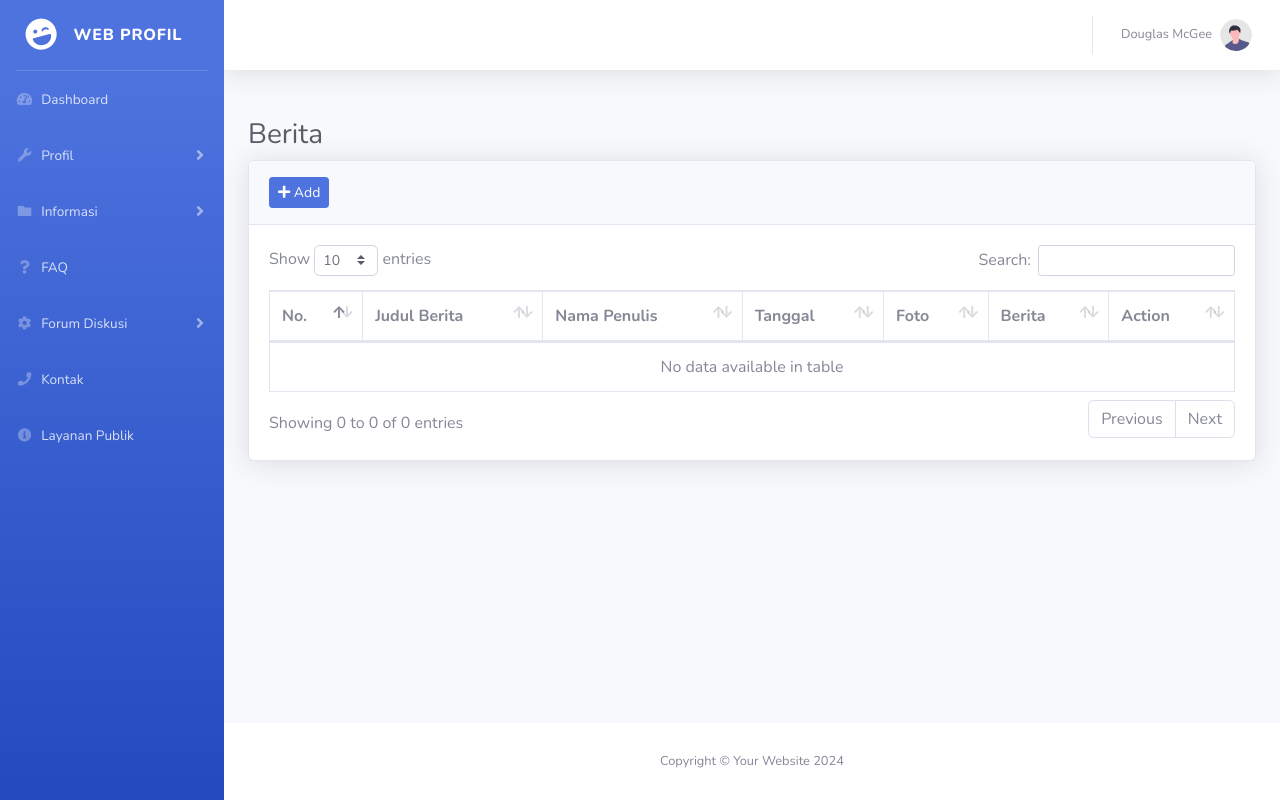
After one commit to ekastn15/web-profil, a Laravel app: page /berita in a window 1280 px wide. The commit adds this page. Run offline with Laravel 10, Linux system fonts and the light colour scheme; data that the repository does not hold is empty.

Commit message:
CRUD Berita

```diff
--- /dev/null
+++ b/app/Http/Controllers/BeritaController.php
@@ -0,0 +1,52 @@
+<?php
+
+namespace App\Http\Controllers;
+
+use App\Models\Berita;
+use GuzzleHttp\Psr7\Message;
+use Illuminate\Http\Request;
+
+class BeritaController extends Controller
+{
+    public function index() {
+
+        $berita = Berita::orderBy('created_at', 'DESC')->get();
+        return view('berita.index', compact('berita'));
+    }
+
+    public function add() {
+
+        return view('berita.insert');
+    }
+
+    public function insert(Request $request) {
+        Berita::create($request->all());
+
+        return redirect()->route('berita')->with('success', 'Data Berhasi Ditambah...');
+    }
+
+    public function edit(string $id_berita) {
+
+        $berita = Berita::findOrFail($id_berita);
+
+        return view('berita.edit', compact('berita'));
+    }
+
+    public function update(Request $request, $id_berita) {
+
+        $berita = Berita::findOrFail($id_berita);
+
+        $berita->update($request->all());
+
+        return redirect()->route('berita')->with('message', 'Edit Berita berhasil...');
+    }
+
+    public function destroy(string $id_berita) {
+
+        $berita = Berita::findOrFail($id_berita);
+
+        $berita->delete();
+
+        return redirect()->route('berita')->with('message', 'Data delected succesfully');
+    }
+}
--- /dev/null
+++ b/app/Models/Berita.php
@@ -0,0 +1,20 @@
+<?php
+
+namespace App\Models;
+
+use Illuminate\Database\Eloquent\Factories\HasFactory;
+use Illuminate\Database\Eloquent\Model;
+
+class Berita extends Model
+{
+    use HasFactory;
+    protected $table = 'berita';
+    protected $primaryKey = 'id_berita';
+    protected $fillable = [
+        'judul_berita',
+        'nama_penulis',
+        'tanggal',
+        'foto',
+        'berita'
+    ];
+}
--- /dev/null
+++ b/resources/views/berita/index.blade.php
@@ -0,0 +1,68 @@
+@extends('layouts.app')
+
+@section('title', 'berita')
+
+@section('contents')
+<!-- Page Heading -->
+<h1 class="h3 mb-2 text-gray-800">Berita</h1>
+
+@if(session('message'))
+<div class="alert alert-warning alert-dismissible fade show" role="alert">
+  {{session('message')}}
+  <button type="button" class="close" data-dismiss="alert" aria-label="Close">
+    <span aria-hidden="true">&times;</span>
+  </button>
+</div>
+@endif
+                    <!-- DataTales Example -->
+                    <div class="card shadow mb-4">
+                        <div class="card-header py-3">
+                            <a href="{{route ('berita.insert')}}" class="btn btn-primary btn-sm"><i class="fas fa-plus"></i> Add</a>
+                        </div>
+                        <div class="card-body">
+                            <div class="table-responsive">
+                                <table class="table table-bordered" id="dataTable" width="100%" cellspacing="0">
+                                    <thead>
+                                        <tr>
+                                            <th>No.</th>
+                                            <th>Judul Berita</th>
+                                            <th>Nama Penulis</th>
+                                            <th>Tanggal</th>
+                                            <th>Foto</th>
+                                            <th>Berita</th>
+                                            <th>Action</th>
+                                        </tr>
+                                    </thead>
+                                    <tbody>
+                                        <?php $no = 1;?>
+                                        @foreach ($berita as $row)
+
+                                        <tr>
+                                            <td>{{$no++}}</td>
+                                            <td>{{$row->judul_berita}}</td>
+                                            <td>{{$row->nama_penulis}}</td>
+                                            <td>{{$row->tanggal}}</td>
+                                            <td>{{$row->berita}}</td>
+                                            <td>
+                                            <img src="images/{{ $row->foto }}" alt="" width="60px" >
+                                            </td>
+                                            <td>
+                                                <a href="{{ route('berita.edit', $row->id_berita) }}" class="btn btn-warning btn-sm"><i class="fas fa-edit"></i> Edit</a>
+                                                <form action="{{ route('berita.destroy', $row->id_berita) }}" method="POST" style="display: inline-block;">
+                                                   @csrf
+                                                   @method('delete')
+                                                <button class="btn btn-danger m-0">Delete</button>
+                                               </div>
+
+                                            </td>
+                                        </tr>
+
+                                        @endforeach
+
+
+                                    </tbody>
+                                </table>
+                            </div>
+                        </div>
+                    </div>
+                    @endsection
--- a/resources/views/layouts/sidebar.blade.php
+++ b/resources/views/layouts/sidebar.blade.php
@@ -60,7 +60,7 @@
         <div id="collapsePages" class="collapse" aria-labelledby="headingPages"
             data-parent="#accordionSidebar">
             <div class="bg-white py-2 collapse-inner rounded">
-                <a class="collapse-item" href="">Berita</a>
+                <a class="collapse-item" href="{{ route('berita') }}">Berita</a>
                 <a class="collapse-item" href="">Unduh</a>
                 <a class="collapse-item" href="{{ route('agenda') }}">Agenda</a>
             </div>
@@ -79,10 +79,17 @@
 
      <!-- Nav Item - Pages Collapse Menu -->
     <li class="nav-item">
-        <a class="nav-link collapsed" href="#">
+        <a class="nav-link collapsed" href="{{ route('forumdiskusi') }}" data-toggle="collapse" data-target="#collapseForum"
+        aria-expanded="true" aria-controls="collapseForum">
             <i class="fas fa-fw fa-cog"></i>
             <span>Forum Diskusi</span>
         </a>
+        <div id="collapseForum" class="collapse" aria-labelledby="headingForum"
+            data-parent="#accordionSidebar">
+            <div class="bg-white py-2 collapse-inner rounded">
+                <a class="collapse-item" href="{{ route('forumdiskusi') }}">Cetak Forum</a>
+            </div>
+        </div>
     </li>
 
 
--- a/routes/web.php
+++ b/routes/web.php
@@ -2,8 +2,11 @@
 
 use App\Http\Controllers\AgendaController;
 use App\Http\Controllers\AuthController;
+use App\Http\Controllers\BeritaController;
 use App\Http\Controllers\DinasController;
 use App\Http\Controllers\FaqController;
+use App\Http\Controllers\ForumDikusiController;
+use App\Http\Controllers\ForumDiskusiController;
 use App\Http\Controllers\KaryawanController;
 use App\Http\Controllers\KontakController;
 use App\Http\Controllers\LayananController;
@@ -80,6 +83,22 @@
     Route::delete('delete/{id_kontak}', 'destroy')->name('kontak.delete');
 });
 
+Route::controller(BeritaController::class)->prefix('berita')->group(function() {
+    Route::get('', 'index')->name('berita');
+    Route::get('insert', 'add')->name('berita.insert');
+    Route::post('insert', 'insert')->name('berita.add.insert');
+    Route::get('edit/{id_berita}', 'edit')->name('berita.edit');
+    Route::put('update/{id_berita}', 'update')->name('berita.update');
+    Route::delete('destroy/{id_berita}', 'destroy')->name('berita.destroy');
+});
+
+Route::controller(ForumDiskusiController::class)->prefix('forumdiskusi')->group(function() {
+    Route::get('', 'index')->name('forumdiskusi');
+    Route::get('insert', 'insert')->name('forumdiskusi.insert');
+    Route::post('store', 'store')->name('forumdiskusi.store');
+    Route::get('cetakforumdiskusi', 'cetakforumdikusi')->name('forumdiskusi.cetak-forumdiskusi');
+});
+
 Route::controller(AuthController::class)->prefix('users')->group(function(){
     Route::get('edit/{id_users}', 'edit')->name('users.edit');
     Route::put('update/{id_users}', 'update')->name('users.update');
```
Also changed, not shown: app/Http/Controllers/ForumDiskusiController.php (added, +31 -0 lines), app/Models/FormDiskusi.php (added, +19 -0 lines), resources/views/berita/edit.blade.php (added, +63 -0 lines), resources/views/berita/insert.blade.php (added, +44 -0 lines), resources/views/forumdiskusi/cetak-forumdiskusi.blade.php (added, +11 -0 lines), resources/views/forumdiskusi/index.blade.php (added, +52 -0 lines), resources/views/forumdiskusi/insert.blade.php (added, +42 -0 lines), public/images/02ktnhMZkWw1J8SBh5KAHsYNH15afWlG3INueDuq.jpg (added), public/images/0VAIqiE5EL97hWF48eFQg80S7BxBZJL1yHJj9L5w.png (added), public/images/JCCkCb1JIQLZ3D4yeyTbYABdpEta82fnd7VNkLkr.jpg (added), public/images/ZYdMOeJej843ctn46w8BngAG3P7dqTThl1FVUHI7.png (added).
